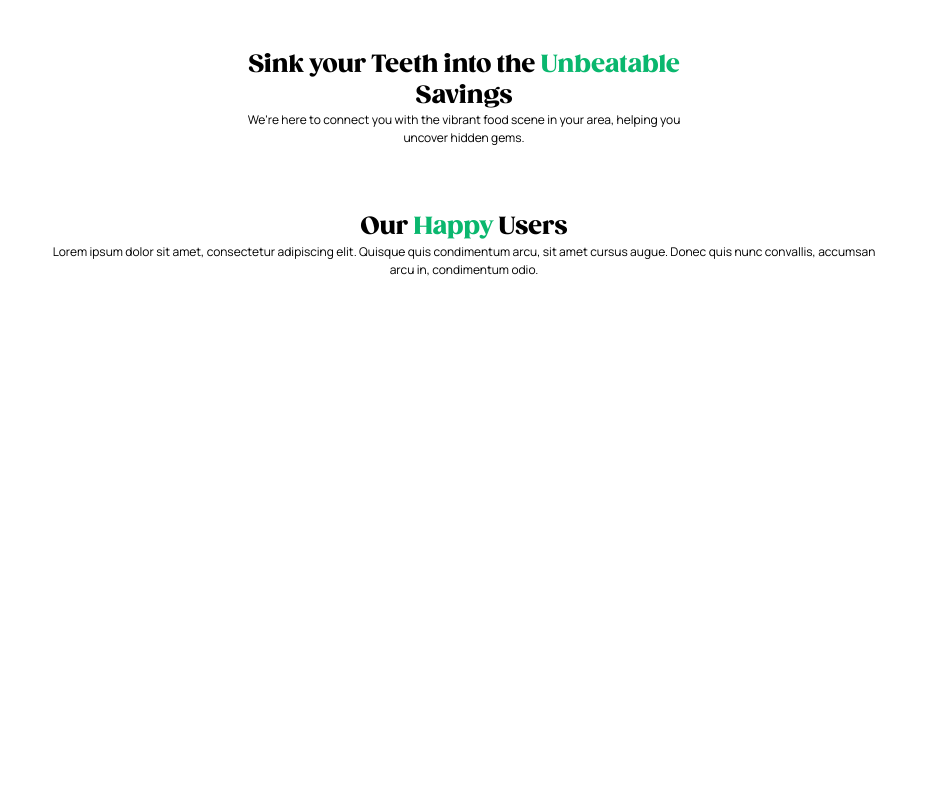
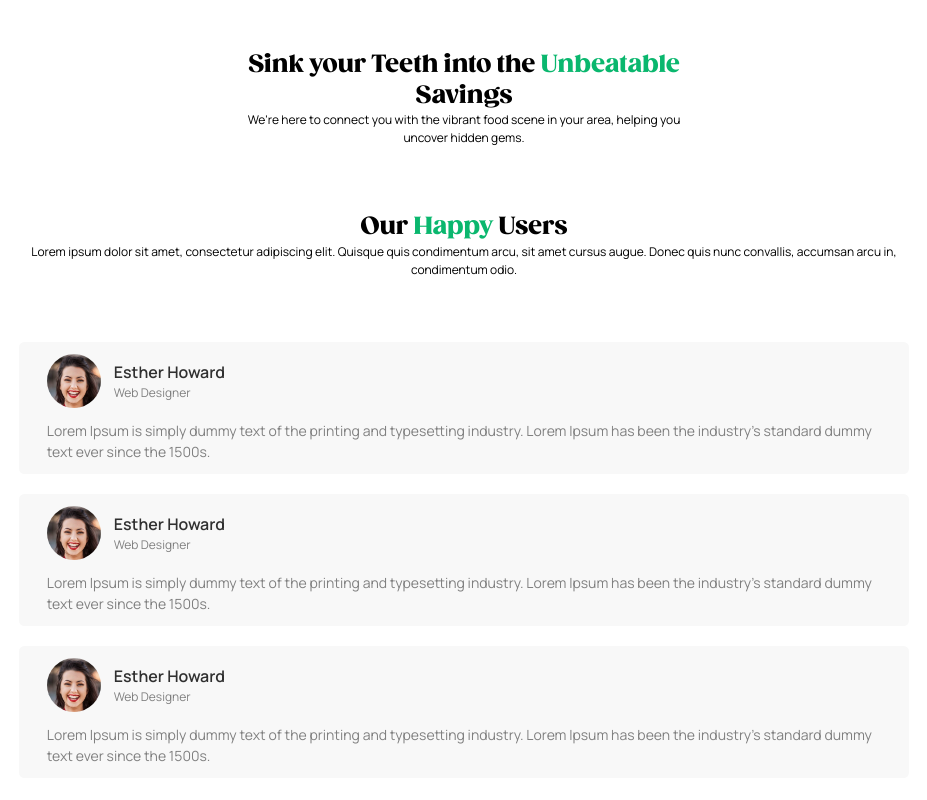
Before and after one commit to jacksen30/local-daily-deals-hero-section, a plain HTML site: page index.html in a window 1280 px wide. Shown: the part 1085-1885 px from the top of the page, without its empty margins (176-1103 px from the left). Before the commit the page ends 1396 px from the top, so only its background shows below. Drawn offline with Linux system fonts and the light colour scheme.

Commit message:
add basic HTML structure and CSS styling for testimonial cards

```diff
--- a/assets/css/style.css
+++ b/assets/css/style.css
@@ -199,3 +199,56 @@ section {
   color: #0AB76E;
   border: 1px solid #0AB76E;
 }
+
+.testimonials__card-wrapper {
+  background-color: #FFF;
+  padding-top: 63px;
+  gap: 20px;
+}
+
+.testimonial__card {
+  background-color: #F8F8F8;
+  padding: 12px 28px;
+  border-radius: 5.467px;
+}
+
+.testimonial__card__head-wrapper {
+  display: flex;
+  flex-direction: row;
+  align-items: center;
+  margin-bottom: 12px;
+}
+
+.testimonial__card__avatar {
+  width: 54px;
+  height: 54px;
+  margin-right: 13px;
+  border-radius: 50px;
+}
+
+.testimonial__card__title {
+  color: #303030;
+  font-family: Manrope;
+  font-size: 16px;
+  font-style: normal;
+  font-weight: 600;
+  line-height: 150%; /* 24px */
+}
+
+.testimonial__card__sub-title {
+  color: #808080;
+  font-family: Manrope;
+  font-size: 12px;
+  font-style: normal;
+  font-weight: 400;
+  line-height: 150%; /* 18px */
+}
+
+.testimonial__card__text--body {
+  color: #808080;
+  font-family: Manrope;
+  font-size: 14px;
+  font-style: normal;
+  font-weight: 400;
+  line-height: 150%; /* 21px */
+}
--- a/index.html
+++ b/index.html
@@ -42,6 +42,47 @@
                 <div class="flex container">
                     <h3 class="testimonials-section__title">Our <span class="green">Happy</span> Users</h3>
                     <p class="testimonials-section__text-body">Lorem ipsum dolor sit amet, consectetur adipiscing elit. Quisque quis condimentum arcu, sit amet cursus augue. Donec quis nunc convallis, accumsan arcu in, condimentum odio.</p>
+                    <div class="flex testimonials__card-wrapper">
+
+                        <div class="testimonial__card testimonial__card-1">
+                            <div class="testimonial__card__head-wrapper">
+                                <div class="temp1">
+                                    <img class="testimonial__card__avatar" src="./assets/images/av1.jpg" alt="reviewers avatar image">
+                                </div>
+                                <div class="temp2">
+                                    <p class="testimonial__card__title">Esther Howard</p>
+                                    <p class="testimonial__card__sub-title">Web Designer</p>
+                                </div>
+                            </div>
+                            <p class="testimonial__card__text--body">Lorem Ipsum is simply dummy text of the printing and typesetting industry. Lorem Ipsum has been the industry's standard dummy text ever since the 1500s.</p>
+                        </div>
+
+                        <div class="testimonial__card testimonial__card-2">
+                            <div class="testimonial__card__head-wrapper">
+                                <div class="temp1">
+                                    <img class="testimonial__card__avatar" src="./assets/images/av1.jpg" alt="reviewers avatar image">
+                                </div>
+                                <div class="temp2">
+                                    <p class="testimonial__card__title">Esther Howard</p>
+                                    <p class="testimonial__card__sub-title">Web Designer</p>
+                                </div>
+                            </div>
+                            <p class="testimonial__card__text--body">Lorem Ipsum is simply dummy text of the printing and typesetting industry. Lorem Ipsum has been the industry's standard dummy text ever since the 1500s.</p>
+                        </div>
+
+                        <div class="testimonial__card testimonial__card-3">
+                            <div class="testimonial__card__head-wrapper">
+                                <div class="temp1">
+                                    <img class="testimonial__card__avatar" src="./assets/images/av1.jpg" alt="reviewers avatar image">
+                                </div>
+                                <div class="temp2">
+                                    <p class="testimonial__card__title">Esther Howard</p>
+                                    <p class="testimonial__card__sub-title">Web Designer</p>
+                                </div>
+                            </div>
+                            <p class="testimonial__card__text--body">Lorem Ipsum is simply dummy text of the printing and typesetting industry. Lorem Ipsum has been the industry's standard dummy text ever since the 1500s.</p>
+                        </div>
+                    </div>
                 </div>
             </section>
         </main>
```
Also changed, not shown: assets/images/av1.jpg (added), assets/images/av2.jpg (added), assets/images/av3.jpg (added), assets/images/av4.jpg (added), assets/images/av5.jpg (added).
